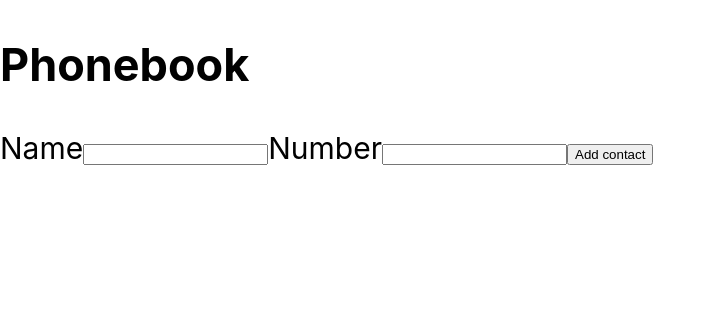
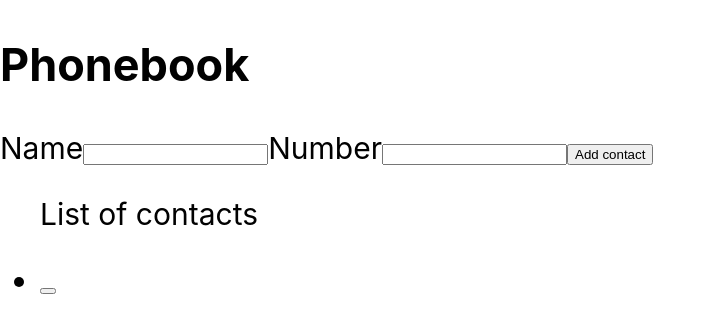
Before and after one commit to HelenBlyzniuk/goit-react-hw-02-phonebook, a React (Create React App) app: page / in a window 1280 px wide. Shown: the top 332 px of the page, without its empty margins (0-714 px from the left). Built offline with nearby package versions, Linux system fonts and the light colour scheme.

Commit message:
contactlist

```diff
--- a/src/components/App.jsx
+++ b/src/components/App.jsx
@@ -2,6 +2,7 @@ import React, { Component } from 'react';
 import { nanoid } from 'nanoid';
 import { PhonebookSection } from './PhonebookSection/PhonebookSection';
 import { ContactForm } from './ContactForm/ContactForm';
+import { ContactList } from './ContactList/ContactList';
 
 export class App extends Component {
   state = {
@@ -32,6 +33,7 @@ export class App extends Component {
       >
         <PhonebookSection>
           <ContactForm onSubmit={this.addNumber} />
+          <ContactList contacts={this.state} />
         </PhonebookSection>
       </div>
     );
--- /dev/null
+++ b/src/components/ContactList/ContactList.jsx
@@ -0,0 +1,16 @@
+import React, { Component } from 'react';
+
+export class ContactList extends Component {
+  render() {
+    return (
+      <ul className="contactList">
+        List of contacts
+        <li className="cintactItem">
+          <p className="contactName"></p>
+          <p className="contactPhone"></p>
+          <button type="button" className="deleteContact"></button>
+        </li>
+      </ul>
+    );
+  }
+}
```
Also changed, not shown: src/components/ContactList.jsx (deleted).
